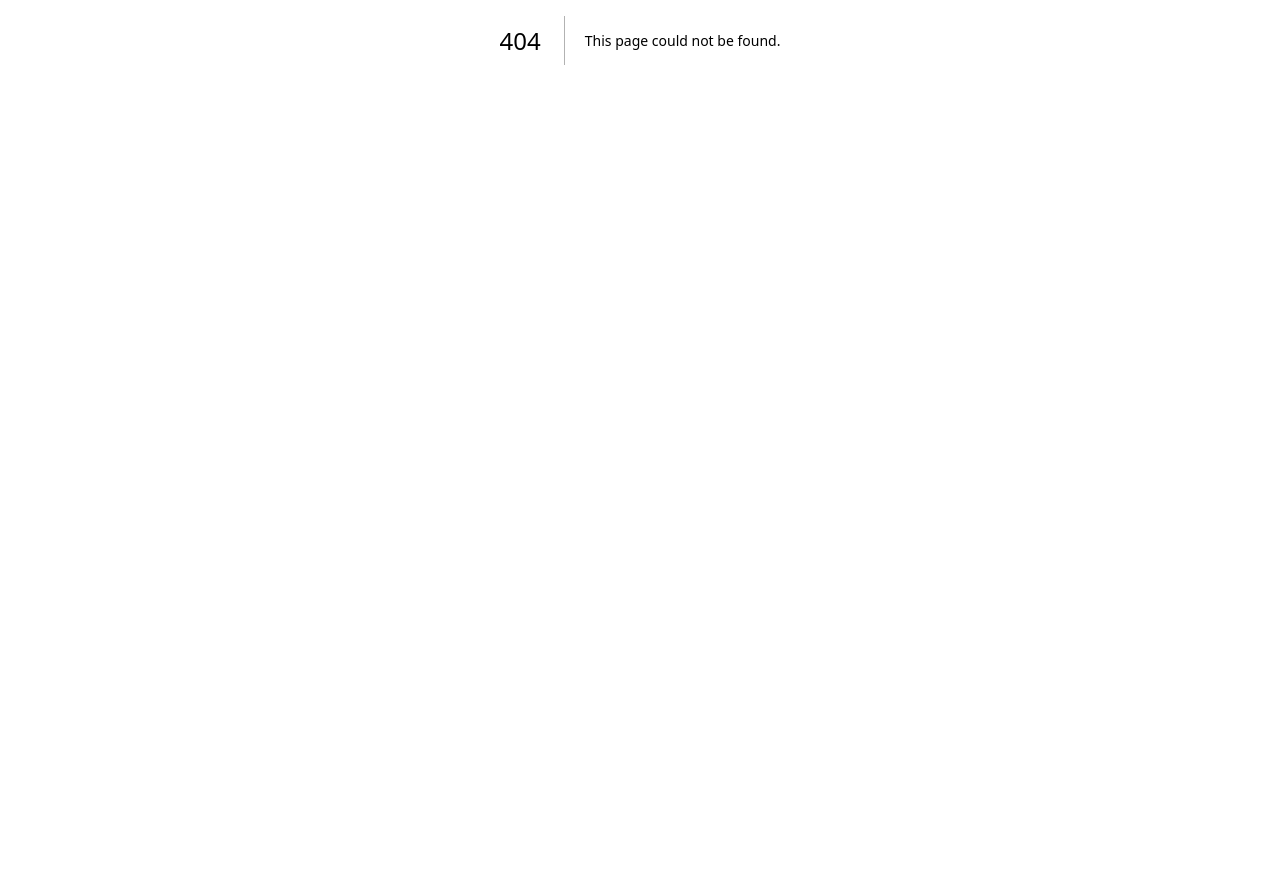
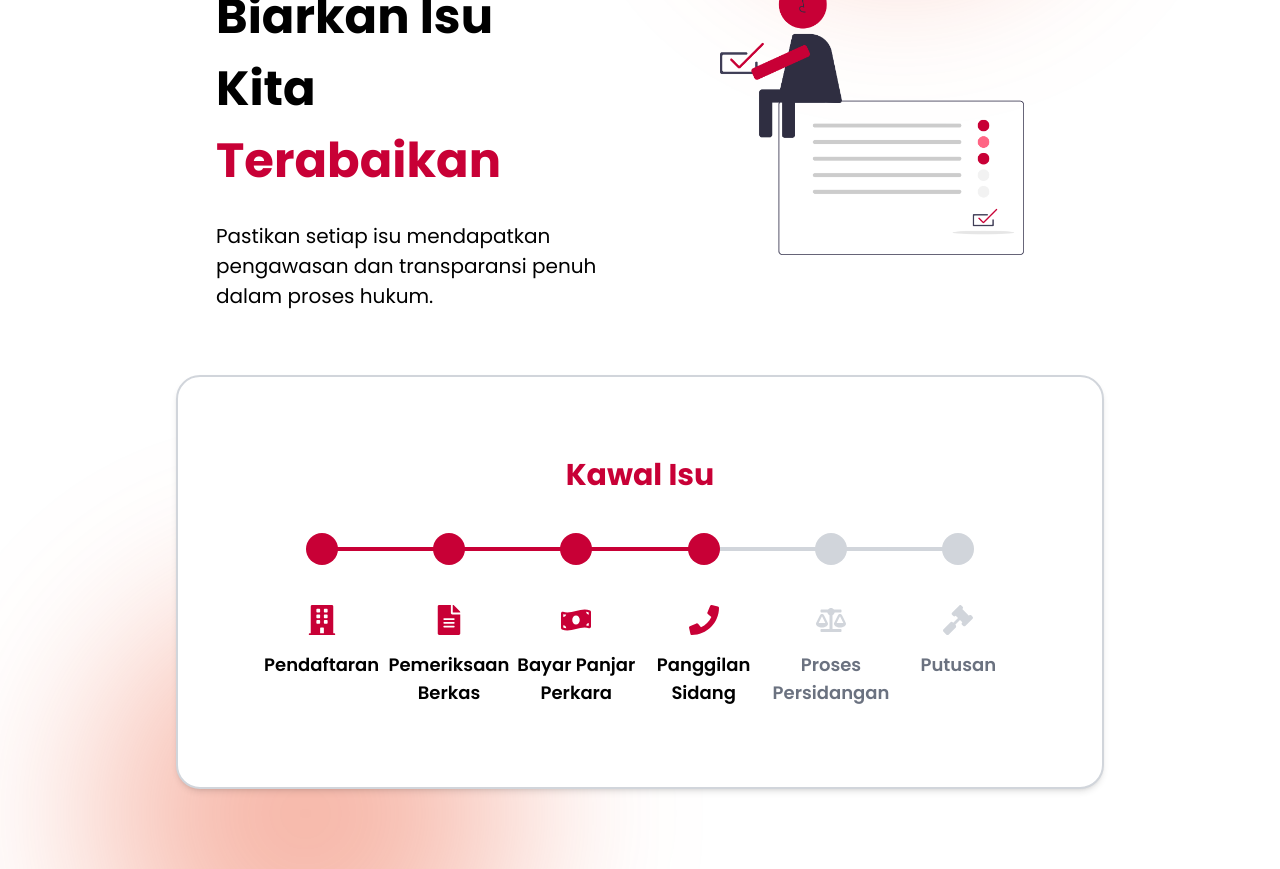
Before and after one commit to lontonggg/swara-fe, a Next.js app: page /kawal-isu/1 in a window 1280 px wide. Before the commit this address had no page. Shown: the part 360-1229 px from the top of the page. Before the commit the page ends 800 px from the top, so only its background shows below. Built offline with nearby package versions, Linux system fonts and the light colour scheme.

Commit message:
feat: Create kawal isu page

```diff
--- /dev/null
+++ b/src/app/kawal-isu/[id]/page.tsx
@@ -0,0 +1,34 @@
+import { Navbar } from '@/components/common/Navbar'
+import React from 'react'
+import Image from 'next/image'
+import { IssueStatus } from '@/components/kawal-isu/IssueStatus'
+import Link from 'next/link'
+import { IoIosArrowBack } from 'react-icons/io'
+
+export default function page() {
+  return (
+    <div className='backgroundContainer'>
+        <Navbar />
+        <div className='flex flex-col gap-10 py-20 px-6 md:px-20 lg:px-24 xl:px-44'>
+            <Link href='/angkat-isu'>
+            <div className='flex gap-2 items-center text-primary text-xl font-semibold pt-24'>
+                <IoIosArrowBack className='text-2xl' />
+                <h1 className='hover:underline'>Kembali</h1>
+            </div>
+            </Link>
+            <div className='grid grid-cols-1 md:grid-cols-2'>
+                <div className='flex flex-col items-center justify-center md:px-10 gap-6 pt-8 md:pt-0'>
+                <div className='flex flex-col gap-2'>
+                    <h1 className='text-5xl font-bold leading-normal'>Jangan Biarkan Isu Kita <span className='text-primary'>Terabaikan</span></h1>
+                    <p className='text-xl mt-4 leading-normal'>Pastikan setiap isu mendapatkan pengawasan dan transparansi penuh dalam proses hukum.</p>
+                </div>
+                </div>
+                <div className='hidden md:flex flex-col items-center justify-center p-20'>
+                <Image src='/kawal-isu/kawal-isu.png' width={500} height={500} alt='main-poster'/>
+                </div>
+            </div>
+            <IssueStatus />
+        </div>
+    </div>
+  )
+}
--- /dev/null
+++ b/src/components/kawal-isu/IssueStatus.tsx
@@ -0,0 +1,22 @@
+import React from 'react';
+import ProgressBar from './ProgressBar';
+import { FaBuilding, FaFileAlt, FaMoneyBillWave, FaPhone, FaBalanceScale, FaGavel } from 'react-icons/fa';
+
+export const IssueStatus: React.FC = () => {
+  const steps = [
+    { label: 'Pendaftaran', icon: <FaBuilding /> },
+    { label: 'Pemeriksaan Berkas', icon: <FaFileAlt /> },
+    { label: 'Bayar Panjar Perkara', icon: <FaMoneyBillWave /> },
+    { label: 'Panggilan Sidang', icon: <FaPhone /> },
+    { label: 'Proses Persidangan', icon: <FaBalanceScale /> },
+    { label: 'Putusan', icon: <FaGavel /> }
+  ];
+  const currentStep = 4;
+
+  return (
+    <div className="flex flex-col items-center border-2 border-gray-300 rounded-3xl  p-20 bg-white shadow-md">
+      <h2 className="text-3xl font-bold text-primary mb-10">Kawal Isu</h2>
+      <ProgressBar steps={steps} currentStep={currentStep} />
+    </div>
+  );
+};
--- /dev/null
+++ b/src/components/kawal-isu/ProgressBar.tsx
@@ -0,0 +1,74 @@
+'use client'
+
+import React, { useEffect, useState } from 'react';
+
+interface ProgressBarProps {
+  steps: { label: string, icon: JSX.Element }[];
+  currentStep: number;
+}
+
+const ProgressBar: React.FC<ProgressBarProps> = ({ steps, currentStep }) => {
+  const [current, setCurrent] = useState(0);
+
+  useEffect(() => {
+    if (current < currentStep) {
+      const timeout = setTimeout(() => setCurrent(current + 1), 300);
+      return () => clearTimeout(timeout);
+    }
+  }, [current, currentStep]);
+
+  return (
+    <div className="w-full max-w-4xl mx-auto">
+      <div className="relative flex items-start justify-between">
+        {steps.map((step, index) => (
+          <div key={index} className="flex flex-col items-center flex-1">
+            <div className="relative flex items-center justify-center w-full">
+              <div
+                className={`w-8 h-8 rounded-full z-10 transition-colors duration-500 ${
+                  index < current ? 'bg-primary' : 'bg-gray-300'
+                }`}
+              ></div>
+              {index < steps.length - 1 && (
+                <div className="absolute left-6 transform translate-x-1/2 h-1 w-5/6 bg-gray-300">
+                  <div
+                    className={`h-full transition-colors duration-500 ${
+                      index < current - 1 ? 'bg-primary' : 'bg-gray-300'
+                    }`}
+                  ></div>
+                </div>
+              )}
+              {index === steps.length - 1 && (
+                <div className="absolute left-6 transform -translate-x-1/2 h-1 w-1/2 bg-gray-300">
+                  <div
+                    className={`h-full transition-colors duration-500 ${
+                      index < current ? 'bg-primary' : 'bg-gray-300'
+                    }`}
+                  ></div>
+                </div>
+              )}
+            </div>
+            <div className="flex flex-col items-center flex-grow">
+              <span
+                className={`mt-10 text-3xl transition-colors duration-500  ${
+                  index < current ? 'text-primary' : 'text-gray-300'
+                }`}
+              >
+
+                {step.icon}
+              </span>
+              <div
+                className={`mt-4 text-lg text-center font-semibold transition-colors duration-500 ${
+                  index < current ? 'text-black' : 'text-gray-500'
+                }`}
+              >
+                {step.label}
+              </div>
+            </div>
+          </div>
+        ))}
+      </div>
+    </div>
+  );
+};
+
+export default ProgressBar;
```
Also changed, not shown: public/kawal-isu/kawal-isu.png (added).
